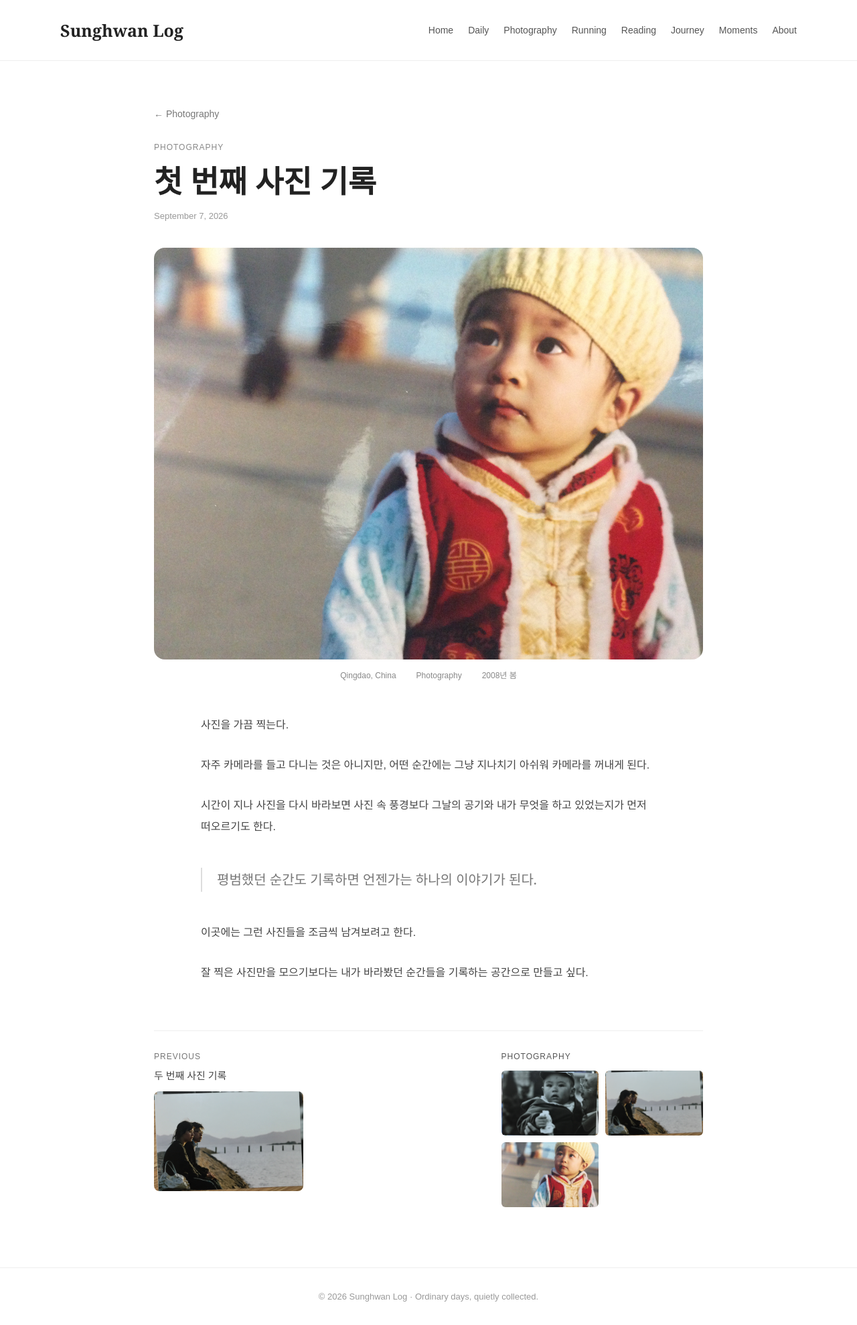
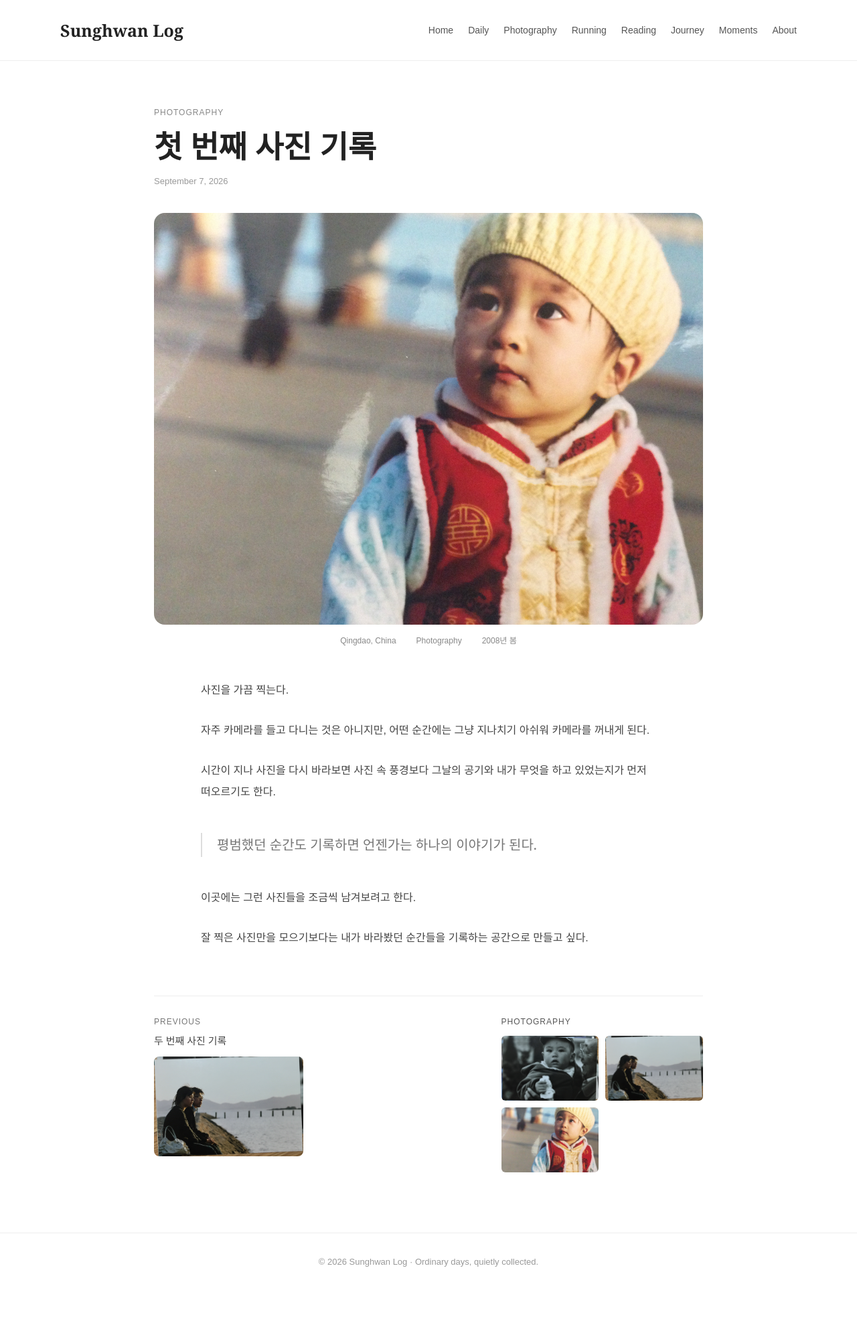
Before and after one commit to sunghwanlog/sunghwanlog.github.io, a Jekyll site: the page built from _posts/2026-09-07-photo-001.md, in a window 1280 px wide. Shown: the whole page at 67% size. Built offline with Jekyll 4.4.1, drawn with Linux system fonts in a browser that asks for light colours; after the commit the page ends 1927 px from its top, so only the background shows below that.

Commit message:
Update photo.html

```diff
--- a/_layouts/photo.html
+++ b/_layouts/photo.html
@@ -78,18 +78,6 @@
     .article {
       max-width: 820px;
       margin: 70px auto 0;
-    }
-
-    .back {
-      display: inline-block;
-      margin-bottom: 35px;
-      color: #777;
-      text-decoration: none;
-      font-size: 14px;
-    }
-
-    .back:hover {
-      color: #000;
     }
 
     .category {
@@ -507,17 +495,6 @@
   <article class="article">
 
 
-    <!-- Photography 목록으로 돌아가기 -->
-
-    <a
-      class="back"
-      href="{{ '/photography.html' | relative_url }}"
-    >
-      ← Photography
-    </a>
-
-
-
     <!-- 카테고리 -->
 
     <div class="category">
```
